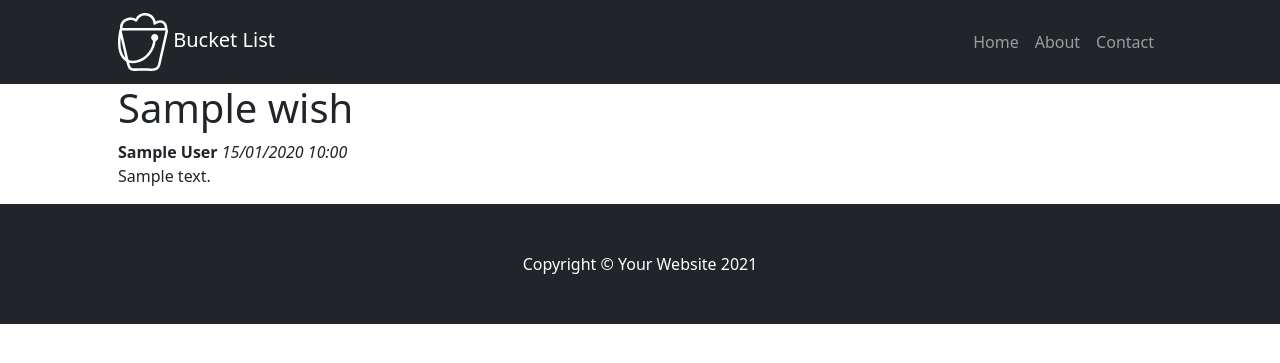
After one commit to seven-valley/my-bucket-list, a Symfony app: template templates/front/detail.html.twig in a window 1280 px wide. The commit adds this page. Shown: the top 363 px of the page. Run offline with Twig, Linux system fonts and the light colour scheme; the template is opened without the code that fills it: most values are stand-ins (such as "Sample title", 1, 10 or a date in 2020); some libraries are stand-ins or nearby versions.

Commit message:
page detail wish

```diff
--- a/templates/base.html.twig
+++ b/templates/base.html.twig
@@ -34,7 +34,7 @@
     </div>
 </nav>
 
-<section class="container">
+<section class="container px-5">
    {% block body %}
    {% endblock body %}
 </section>
--- /dev/null
+++ b/templates/front/detail.html.twig
@@ -0,0 +1,10 @@
+{% extends 'base.html.twig' %}
+
+{% block title %}{{ wish.title }}{% endblock %}
+
+{% block body %}
+<h1>{{ wish.title }}</h1>
+    <strong>{{ wish.author }}</strong>
+    <em>{{ wish.dateCreated|date("d/m/Y H:i") }}</em>
+    <p>{{ wish.description }}</p>
+{% endblock %}
--- a/templates/front/home.html.twig
+++ b/templates/front/home.html.twig
@@ -6,7 +6,7 @@
 <h1>Home</h1>
     <ul>
         {% for w in wishes %}
-        <li>{{ w.title }}</li>
+        <li><a href="{{ path('detail',{id:w.id}) }}">  {{ w.title }}</a></li>
         {% endfor  %}
     </ul>
 {% endblock %}
```
Also changed, not shown: src/Controller/FrontController.php (+12 -0 lines).
